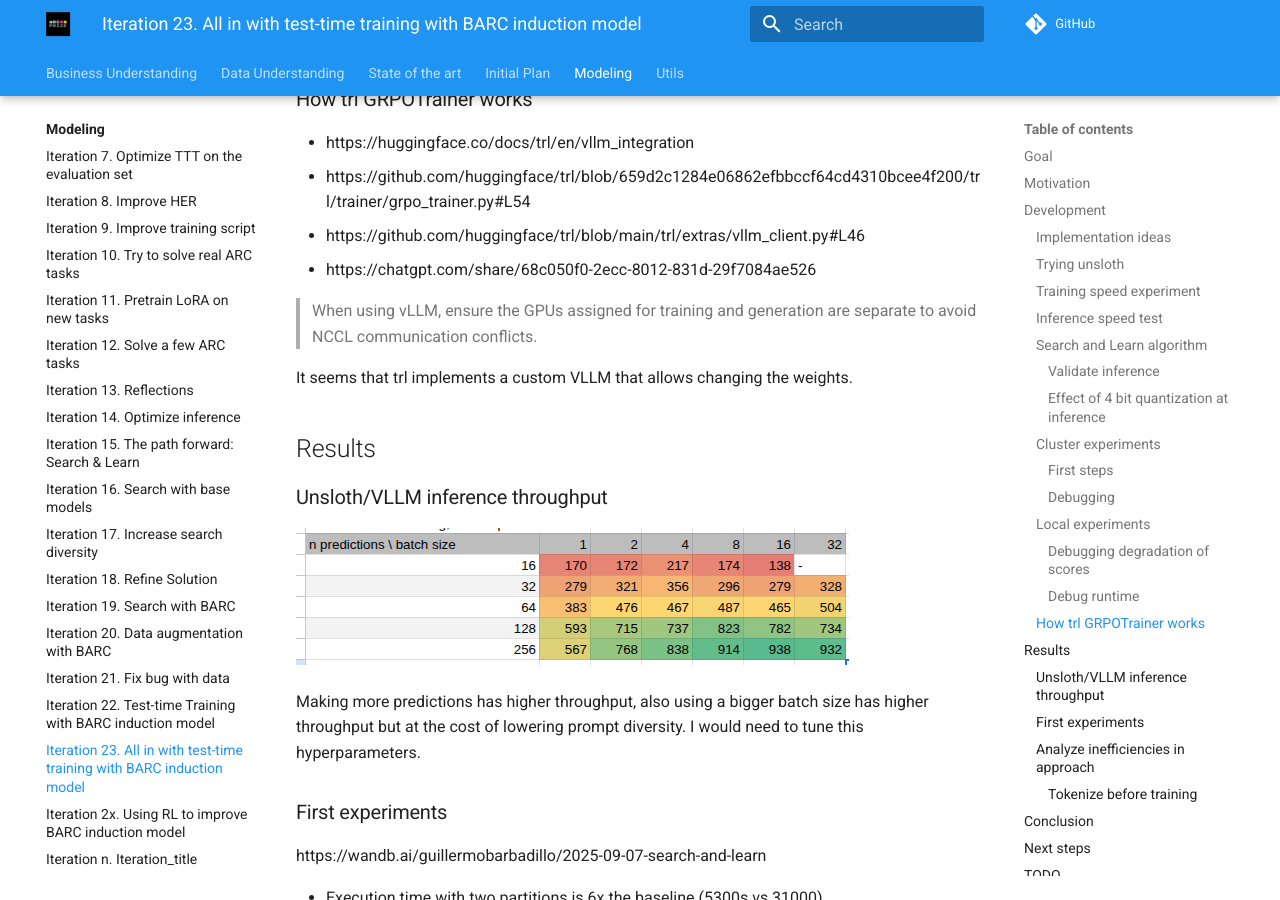
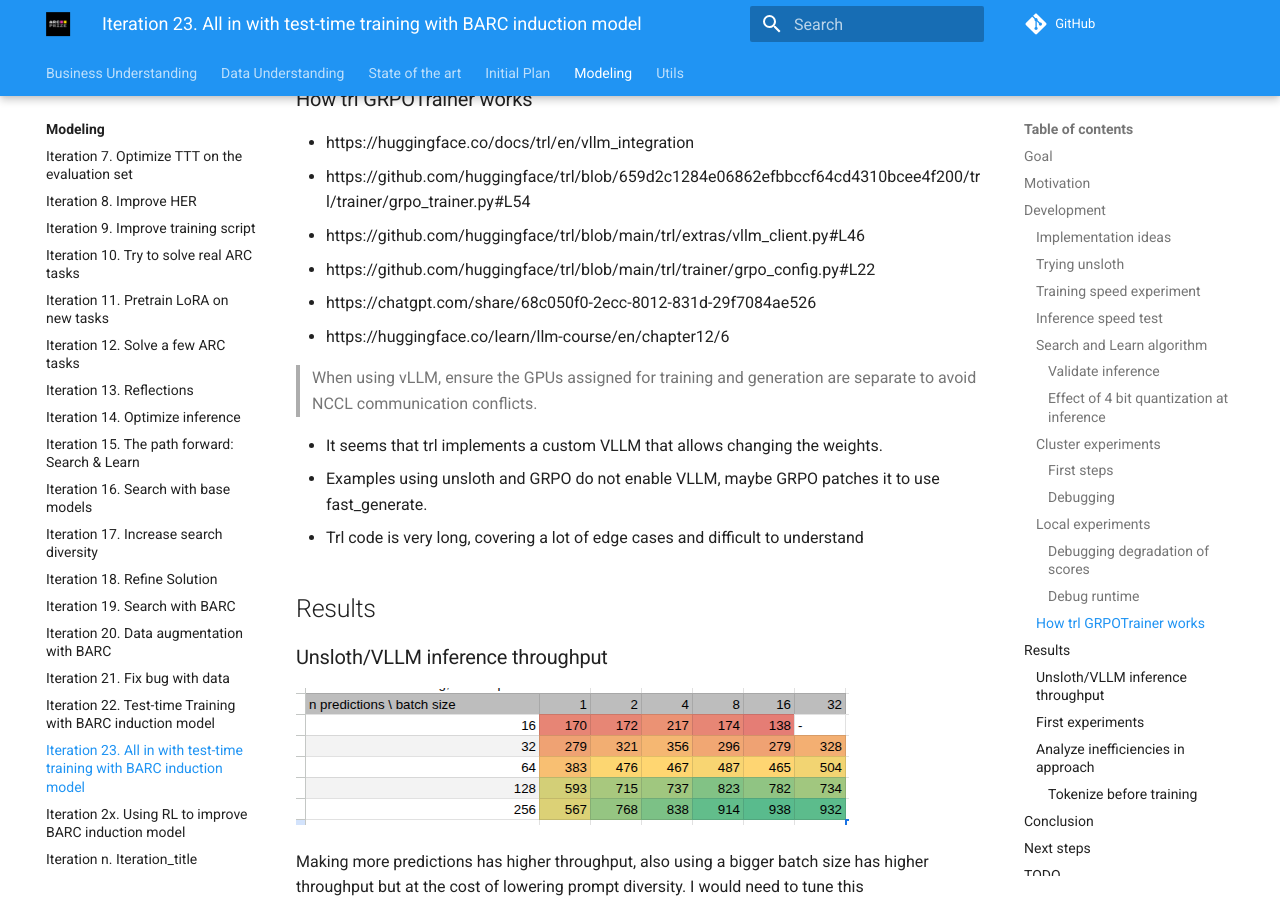
Before and after one commit to ironbar/arc25, an MkDocs documentation site: the page built from docs/modeling/Iteration_23_ttt_BARC_v2.md, in a window 1280 px wide and 900 px high, scrolled down 6444 px. Built offline with MkDocs 1.6.1 and Material for MkDocs 9.7.7, drawn with Linux system fonts in a browser that asks for light colours; comment, search, counter and statistics services are not loaded; some of the changed text lies outside the part shown.

Commit message:
notes about GRPOTrainer

```diff
--- a/docs/modeling/Iteration_23_ttt_BARC_v2.md
+++ b/docs/modeling/Iteration_23_ttt_BARC_v2.md
@@ -302,11 +302,15 @@ python scripts/search_and_learn_with_unsloth.py \
 - https://huggingface.co/docs/trl/en/vllm_integration
 - https://github.com/huggingface/trl/blob/659d2c1284e06862efbbccf64cd4310bcee4f200/trl/trainer/grpo_trainer.py#L54
 - https://github.com/huggingface/trl/blob/main/trl/extras/vllm_client.py#L46
+- https://github.com/huggingface/trl/blob/main/trl/trainer/grpo_config.py#L22
 - https://chatgpt.com/share/68c050f0-2ecc-8012-831d-29f7084ae526
+- https://huggingface.co/learn/llm-course/en/chapter12/6
 
 > When using vLLM, ensure the GPUs assigned for training and generation are separate to avoid NCCL communication conflicts.
 
-It seems that trl implements a custom VLLM that allows changing the weights.
+- It seems that trl implements a custom VLLM that allows changing the weights.
+- Examples using unsloth and GRPO do not enable VLLM, maybe GRPO patches it to use fast_generate.
+- Trl code is very long, covering a lot of edge cases and difficult to understand
 
 ## Results
 
```
Also changed, not shown: other parts of docs/modeling/Iteration_23_ttt_BARC_v2.md (+1 -0 lines).
